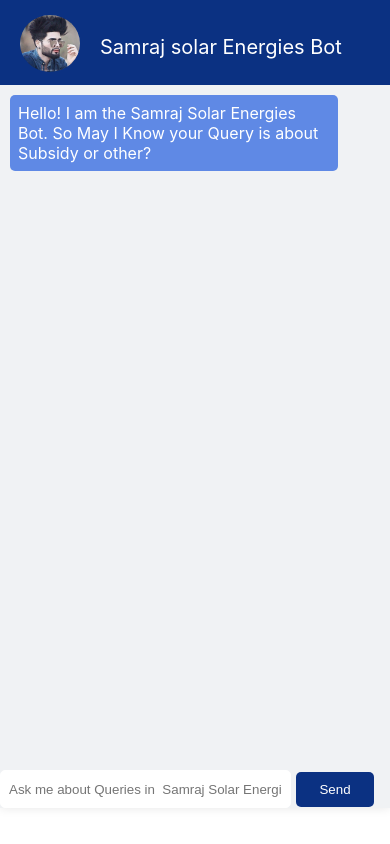
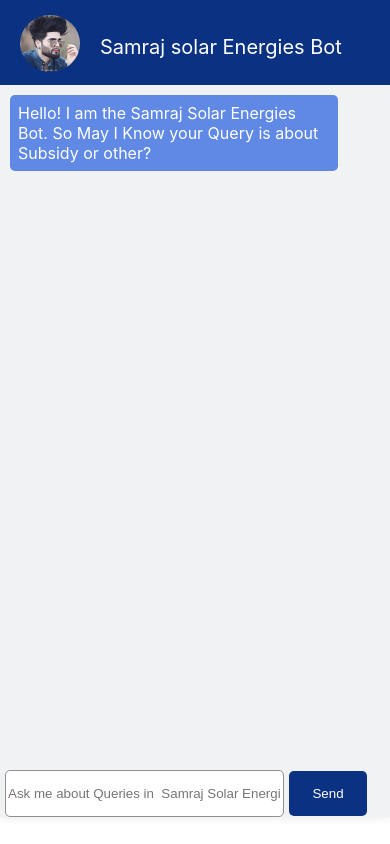
Before and after one commit to muralikarthik123/newsamrajapp, a React (Create React App) app: page /cust in a window 390 px wide. Built offline with nearby package versions, Linux system fonts and the light colour scheme.

Commit message:
customer.jsx

```diff
--- a/src/customer/customer.css
+++ b/src/customer/customer.css
@@ -54,15 +54,16 @@
 
       .chat-input input {
         width: 70%;
-        padding: 8px;
         margin-right: 5px;
-        border: 1px solid white;
+        border: 1px solid rgb(147, 143, 143);
         border-radius: 5px;
-        height:20px;
+        height:43px;
+        margin-left: 5px;
+
       }
 
       .chat-input button {
-        height:35px;
+        height:45px;
         background-color: #0b3182;
         color: white;
         border: none;
```
